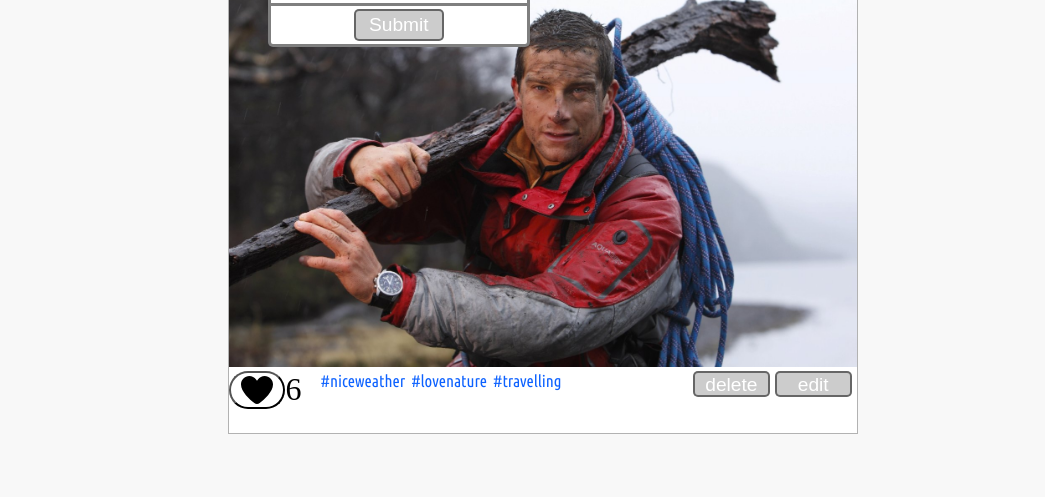
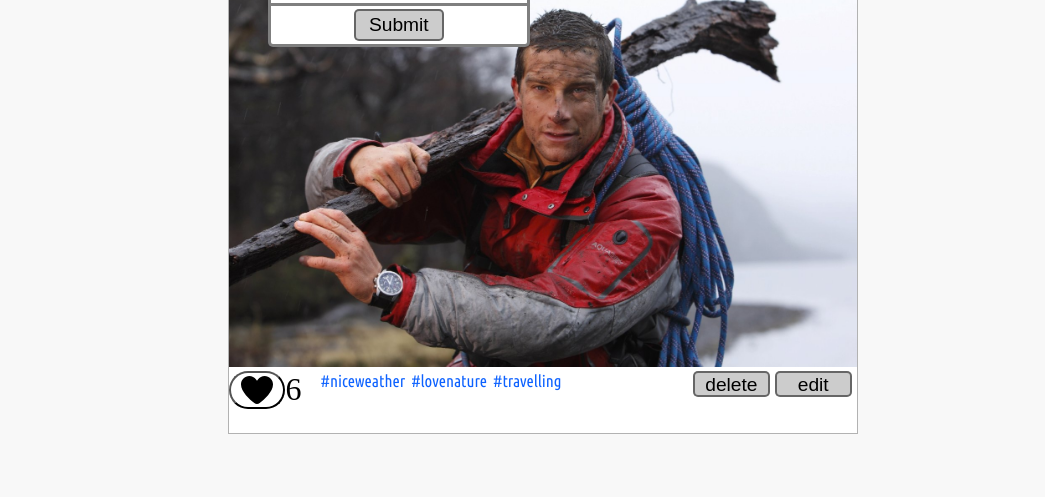
Before and after one commit to dr-leto/MyPractice, a plain HTML site: page Task3/UI/index.html in a window 1280 px wide. Both pictures are taken after a click on the button "Filter by...". Shown: the part 273-770 px from the top of the page, without its empty margins (97-1142 px from the left). Drawn offline with Linux system fonts and the light colour scheme; a web font is replaced by a local one.

Commit message:
colors corrected

```diff
--- a/Task3/UI/style.css
+++ b/Task3/UI/style.css
@@ -106,7 +106,7 @@ body{
     border : solid 2px rgba(0,0,0,0.5);
     border-radius : 5px;
     font-size : 1.5vw;
-    color : #ffffff;
+    color : rgba(0,0,0,1);
     padding : auto;
     background-color: rgba(0,0,0,0.2);
     width:7vw;
@@ -180,7 +180,7 @@ body{
     border : solid 2px rgba(0,0,0,0.5);
     border-radius : 5px;
     font-size : 1.5vw;
-    color : #ffffff;
+    color :rgba(0,0,0,1);
     padding : auto;
     background-color: rgba(0,0,0,0.2);
     width:6vw;
@@ -199,7 +199,7 @@ body{
     border : solid 2px rgba(0,0,0,0.5);
     border-radius : 5px;
     font-size : 2vw;
-    color : #ffffff;
+    color : rgba(0,0,0,1);
     padding : auto;
     background-color: rgba(0,0,0,0.2);
     width:20vw;
```
